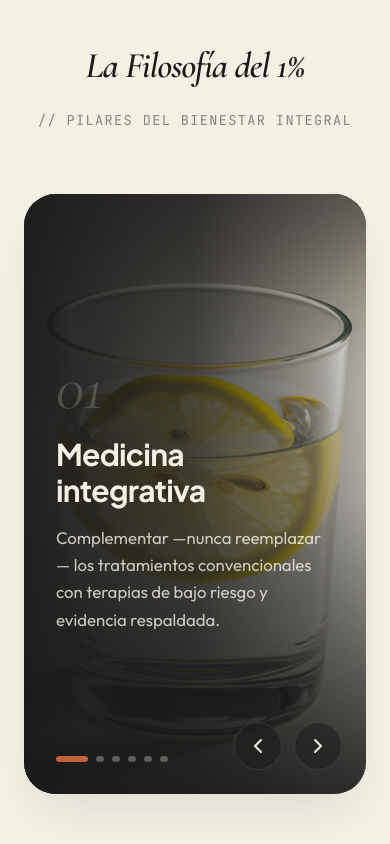
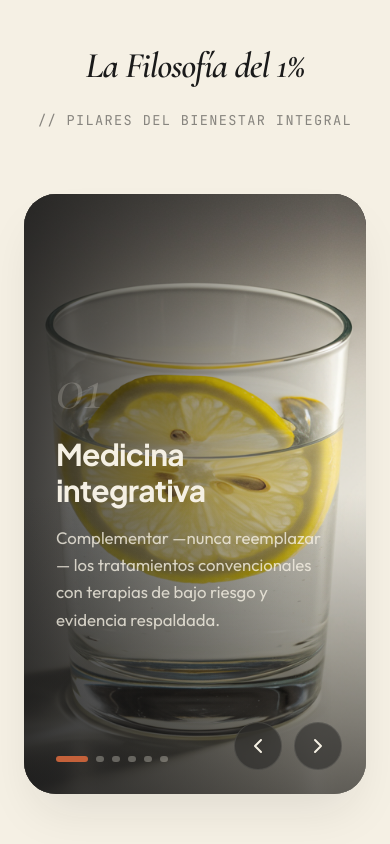
Before and after one commit to jcfiallos/WebUnoPorCien, a React (Vite) app: page / in a window 390 px wide. Shown: the part 918-1762 px from the top of the page. Built offline with nearby package versions, Linux system fonts and the light colour scheme.

Commit message:
Mejora visibilidad de las imágenes bajando opacidad de superposición, especialmente en móvil

```diff
--- a/src/components/Philosophy.jsx
+++ b/src/components/Philosophy.jsx
@@ -141,9 +141,9 @@ const Philosophy = () => {
                 alt={slide.title}
                 className="w-full h-full object-cover"
               />
-              {/* Gradient overlays to make text readable */}
-              <div className="absolute inset-0 bg-gradient-to-r from-carbon/95 via-carbon/70 to-transparent w-full lg:w-[70%]" />
-              <div className="absolute inset-0 bg-gradient-to-t from-carbon/90 via-carbon/30 to-transparent md:hidden" />
+              {/* Gradient overlays to make text readable without turning it completely dark */}
+              <div className="absolute inset-0 bg-gradient-to-r from-carbon/80 via-carbon/40 to-transparent w-[90%] md:w-[70%]" />
+              <div className="absolute inset-0 bg-gradient-to-t from-carbon/60 via-transparent to-transparent md:hidden" />
             </div>
           ))}
 
```
